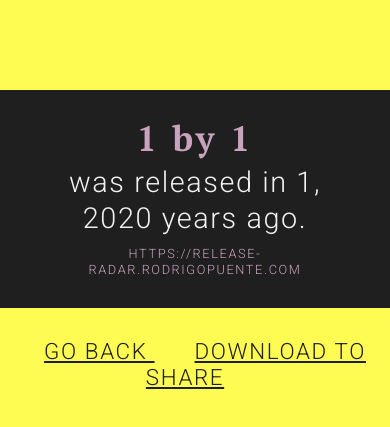
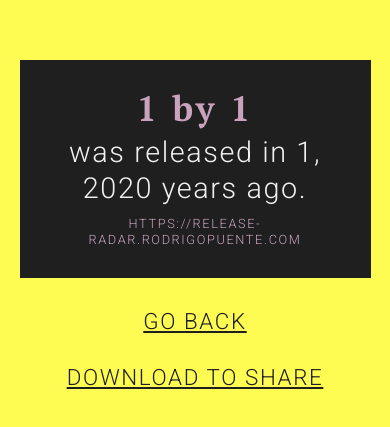
Before and after one commit to rodrigo-puente/history-release-radar, a Vue app in the folder client/: page /share/1/1/1/1 in a window 390 px wide. Shown: the part 167-594 px from the top of the page. Built offline with nearby package versions, Linux system fonts and the light colour scheme.

Commit message:
Fixed css and views

```diff
--- a/client/src/views/Landing.vue
+++ b/client/src/views/Landing.vue
@@ -1,7 +1,8 @@
 <template>
   <div class="wrapper">
     <div class="content">
-      <h1>When was your<br/>favorite music released?</h1>
+      <h1>RELEASE RADAR</h1>
+      <h2>When was your favorite music released?</h2>
       <SpotifyLoginComponent/>
     </div>
   </div>
@@ -32,7 +33,16 @@ export default {
 }
 
 h1 {
+  font-size: 5rem;
+  margin: 0;
+}
+
+h2 {
   font-size: 3rem;
+  margin: 0 0 50px 0;
+}
+
+h1, h2 {
   font-family: 'Lato', sans-serif;
   font-weight: 900;
   text-transform: uppercase;
--- a/client/src/views/Share.vue
+++ b/client/src/views/Share.vue
@@ -5,7 +5,7 @@
         <h2>
           {{ track }} by {{ artist }}
         </h2>
-        <p>was released in {{ year }}, {{ timeAgoText }}.</p>
+        <p>was released in {{ year }},<span class="spacer"></span> {{ timeAgoText }}.</p>
         <p class="url">https://release-radar.rodrigopuente.com</p>
       </div>
       <div class="links">
@@ -55,8 +55,9 @@ export default {
   display: flex;
   align-items: center;
   justify-content: center;
-  width: 100%;
+  width: 90%;
   height: 100vh;
+  padding: 0 5%;
 }
 
 .content {
@@ -110,4 +111,17 @@ export default {
     text-decoration: underline;
   }
 }
+
+@media (max-width: 600px) {
+  .links {
+    a {
+      display: block;
+      padding-bottom: 30px;
+    }
+  }
+
+  .spacer {
+    display: block;
+  }
+}
 </style>
```
